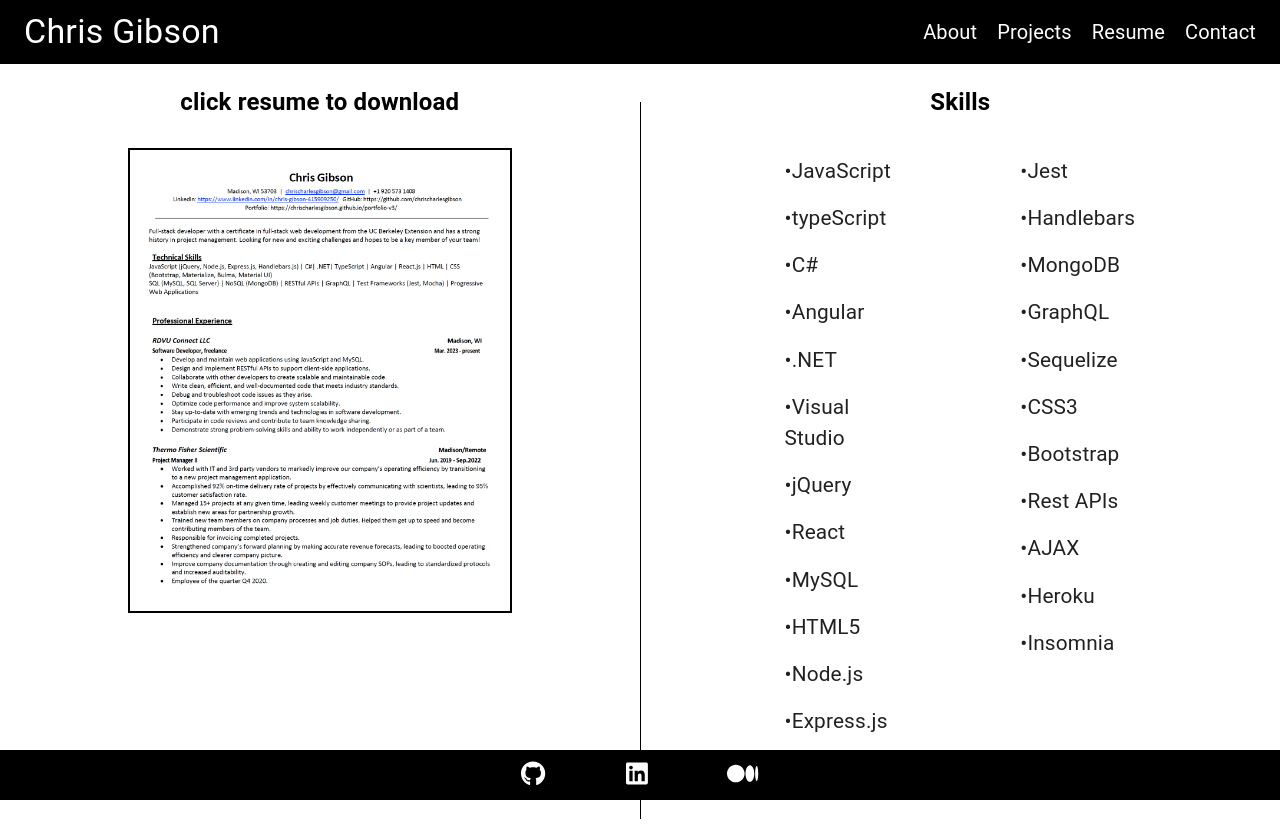
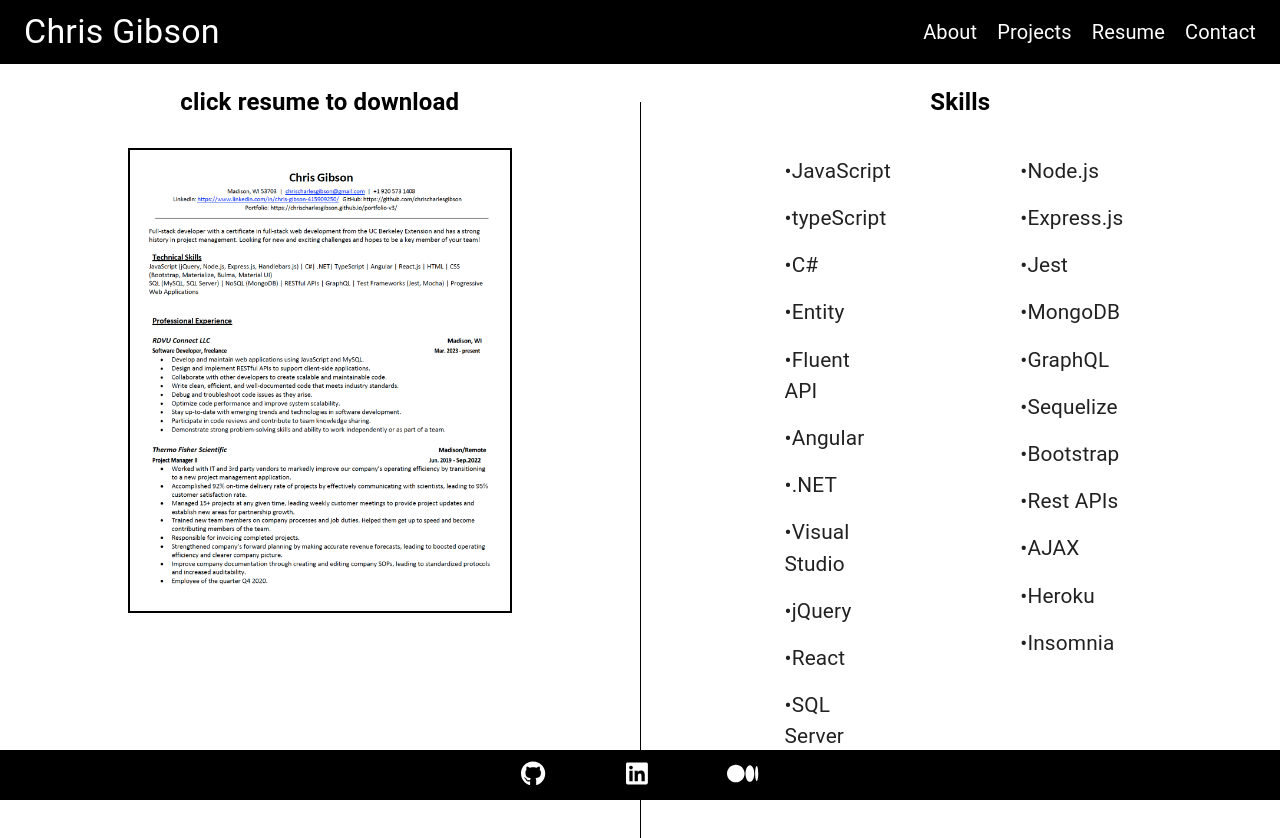
Before and after one commit to chrischarlesgibson/portfolio-v3, a React (Create React App) app: page /Resume in a window 1280 px wide. Shown: the top 838 px of the page. Built offline with nearby package versions, Linux system fonts and the light colour scheme.

Commit message:
changed resume

```diff
--- a/src/pages/Resume.js
+++ b/src/pages/Resume.js
@@ -9,21 +9,21 @@ const skills = [
   "JavaScript",
   "typeScript",
   "C#",
+  "Entity",
+  "Fluent API",
   "Angular",
   ".NET",
   "Visual Studio",
   "jQuery",
   "React",
-  "MySQL",
+  "SQL Server",
   "HTML5",
   "Node.js",
   "Express.js",
   "Jest",
-  "Handlebars",
   "MongoDB",
   "GraphQL",
   "Sequelize",
-  "CSS3",
   "Bootstrap",
   "Rest APIs",
   "AJAX",
```
Also changed, not shown: 2 other files (tests, documents, lock files or other folders).
